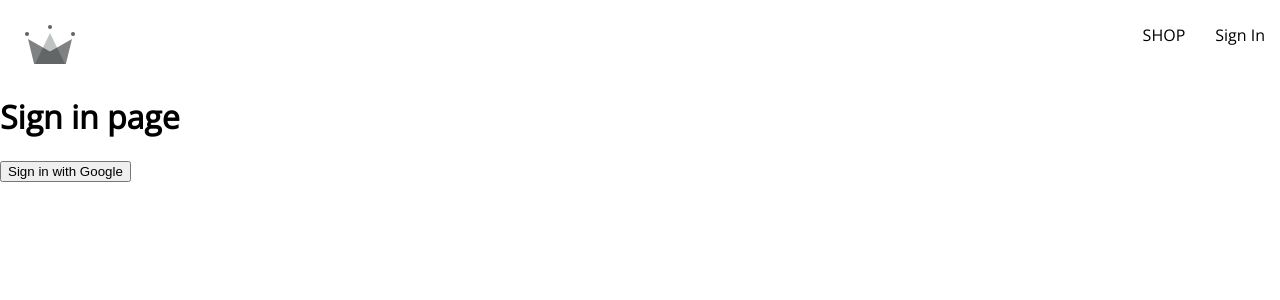
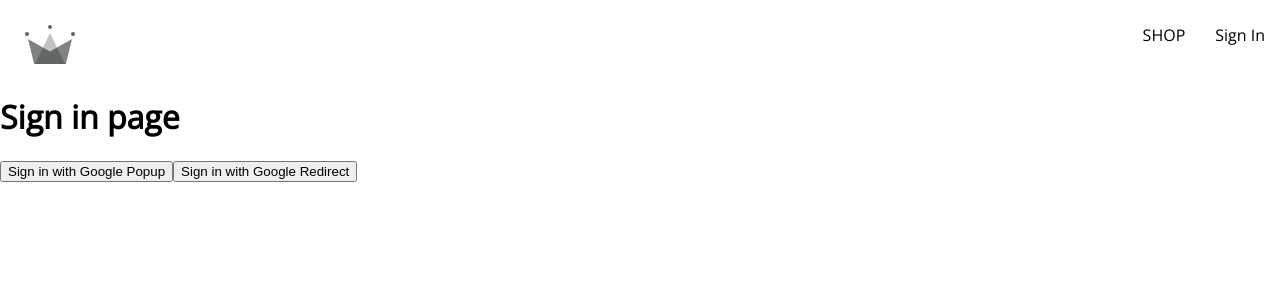
Before and after one commit to JasminRdev/crwn-clothing, a React (Create React App) app: page /sign-in in a window 1280 px wide. Shown: the top 300 px of the page. Built offline with nearby package versions, Linux system fonts and the light colour scheme.

Commit message:
added sign in method with google redirect

```diff
--- a/src/assets/firebase/firebase.utils.js
+++ b/src/assets/firebase/firebase.utils.js
@@ -13,7 +13,6 @@ import {
     setDoc
   } from 'firebase/firestore'
 
-  //a.1. general set up for log in func
 const firebaseConfig = {
     apiKey: "AIzaSyBjFku9jLLX-94CEeJITUKiRo7UrtZXn6g",
     authDomain: "crwn-clothing-af025.firebaseapp.com",
@@ -26,20 +25,17 @@ const firebaseConfig = {
   // Initialize Firebase
   const firebaseApp = initializeApp(firebaseConfig);
 
-  const provider = new GoogleAuthProvider();
+  const googleProvider = new GoogleAuthProvider();
 
-  provider.setCustomParameters({
+  googleProvider.setCustomParameters({
     prompt: "select_account"
   });
 
   export const auth = getAuth();
-  export const signInWithGooglePopup = () => signInWithPopup(auth, provider);
+  export const signInWithGooglePopup = () => signInWithPopup(auth, googleProvider);
+  export const signInWithGoogleRedirect = () => signInWithRedirect(auth, googleProvider)
+  export const db = getFirestore();
 
-  export const db = getFirestore();
-  //a.1. ends here
-
-  //when user logs in we store authentication data here to firebase db
-  //call this func in the sing in comp
   export const createUserDocumentFromAuth = async (userAuth) => {
     const userDocRef = doc(db, 'users', userAuth.uid);
 
@@ -49,8 +45,6 @@ const firebaseConfig = {
     console.log(userSnapshot);
     console.log(userSnapshot.exists());
 
-    //if user data does not exist
-    // create / set doc with data from userAuth in collection
     if(!userSnapshot.exists()) {
         const {displayName, email} = userAuth;
         const createAt = new Date();
--- a/src/routes/sign-in/sign-in.component.jsx
+++ b/src/routes/sign-in/sign-in.component.jsx
@@ -1,17 +1,36 @@
-import { signInWithGooglePopup, createUserDocumentFromAuth } from "../../assets/firebase/firebase.utils";
-
+import { useEffect } from 'react'
+import {
+    auth,
+    signInWithGooglePopup,
+    createUserDocumentFromAuth,
+    signInWithGoogleRedirect
+} from "../../assets/firebase/firebase.utils";
+import { getRedirectResult } from "firebase/auth";
 
 const SignIn = () => {
+    useEffect(() => {
+        fetchRedirect()
+    }, [])
+
+    const fetchRedirect = async() => {
+        const res = await getRedirectResult(auth)
+        if(res) {
+        const userDocRef = await createUserDocumentFromAuth(res.user)
+
+        }
+    }
+
     const logGoogleUser = async () => {
         const {user} = await signInWithGooglePopup();
         const userDocRef = await createUserDocumentFromAuth(user)
     }
+
+
     return (
         <div>
             <h1>Sign in page</h1>
-            <button onClick={logGoogleUser}>
-                Sign in with Google
-            </button>
+            <button onClick={logGoogleUser}> Sign in with Google Popup </button>
+            <button onClick={signInWithGoogleRedirect}> Sign in with Google Redirect </button>
         </div>
     )
 
```
